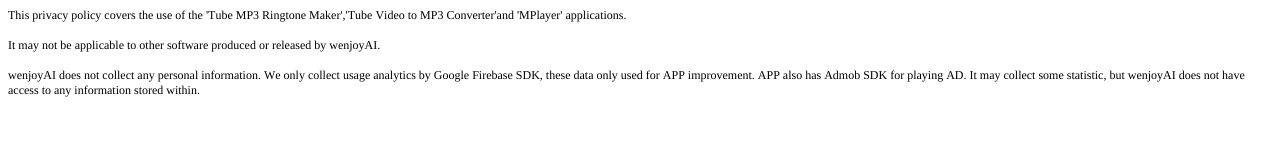
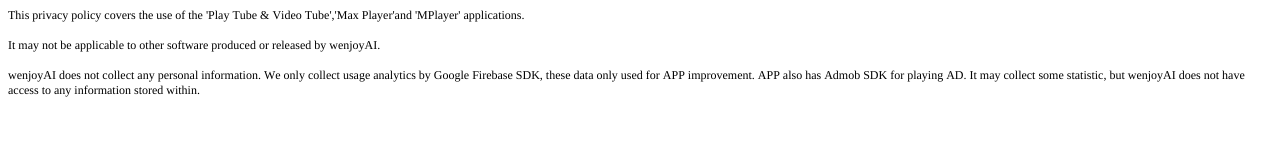
Before and after one commit to hellomotion/lijiazhicool.github.io, a plain HTML site: page index.html in a window 1280 px wide. Drawn offline with Linux system fonts and the light colour scheme.

Commit message:
Update index.html

```diff
--- a/index.html
+++ b/index.html
@@ -13,7 +13,7 @@
   </style>
 </head>
 <body>
-<p class="p1"><span class="s1">This privacy policy covers the use of the 'Tube MP3 Ringtone Maker','Tube Video to MP3 Converter'and 'MPlayer' applications.</span></p>
+<p class="p1"><span class="s1">This privacy policy covers the use of the 'Play Tube & Video Tube','Max Player'and 'MPlayer' applications.</span></p>
 <p class="p2"><span class="s1"></span><br></p>
 <p class="p1"><span class="s1">It may not be applicable to other software produced or released by wenjoyAI.</span></p>
 <p class="p2"><span class="s1"></span><br></p>
```
